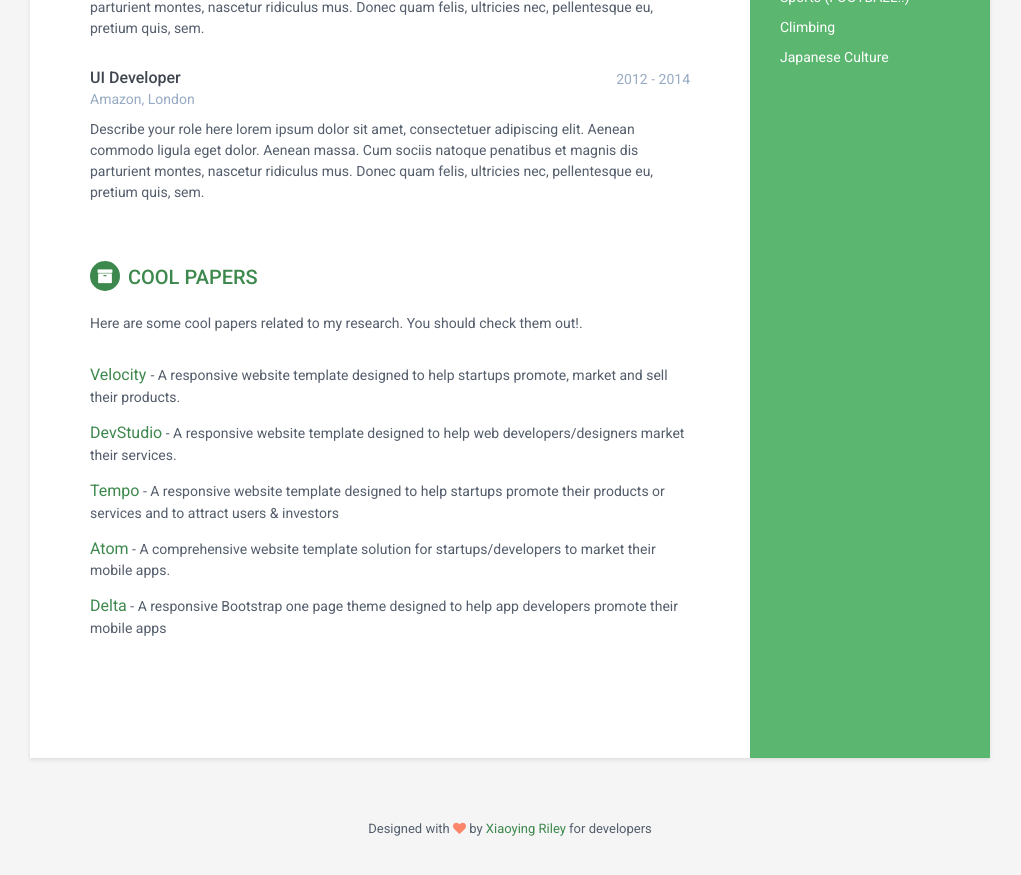
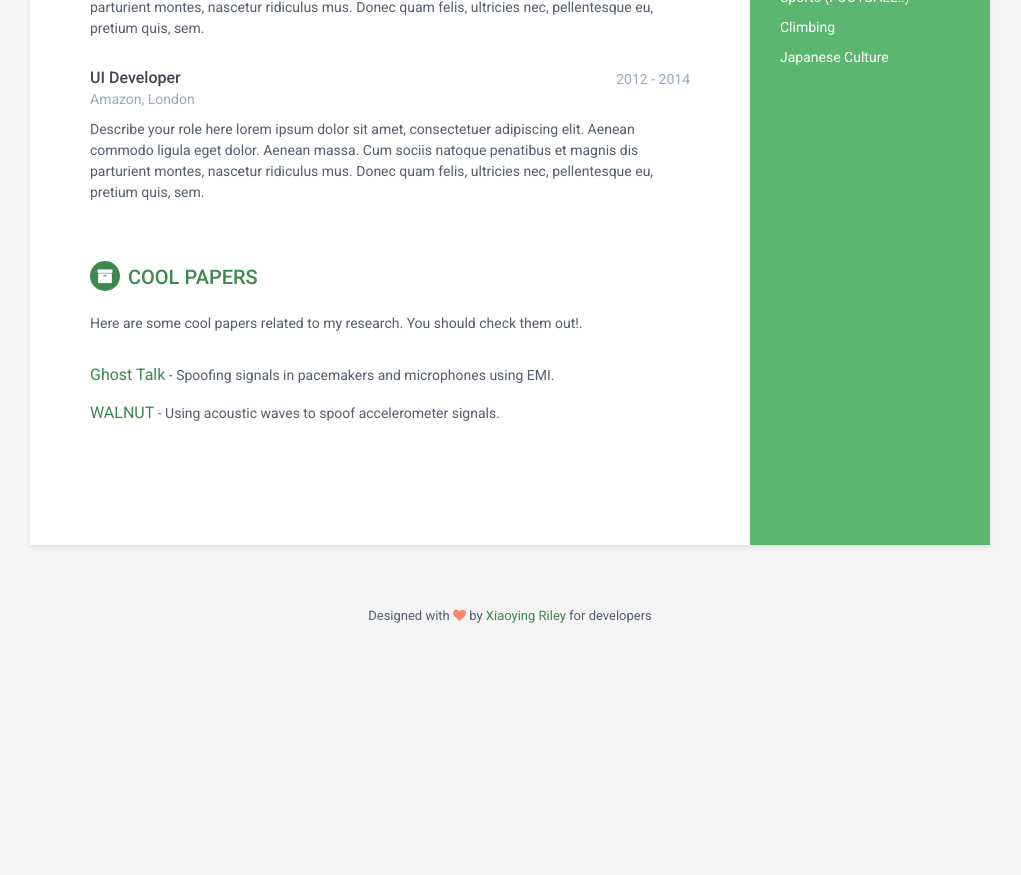
Before and after one commit to mcbolto/mcbolto.github.com, a Jekyll site: the page built from index.html, in a window 1280 px wide and 900 px high, scrolled down 1009 px. Shown: the top 875 px of the window, without its empty margins (130-1151 px from the left). Built offline with Jekyll 4.4.1, drawn with Linux system fonts in a browser that asks for light colours; after the commit the page ends 1695 px from its top, so only the background shows below that.

Commit message:
Added cool papers

```diff
--- a/_includes/papers.html
+++ b/_includes/papers.html
@@ -5,25 +5,13 @@
         them out!.</p>
     </div><!--//intro-->
     <div class="item">
-        <span class="project-title">
-            <a href="#hook">Velocity</a>
-        </span> -
-        <span
-            class="project-tagline">A responsive website template designed to
-            help startups promote, market and sell their products.
-        </span>
+        <span class="project-title"><a href="https://spqr.eecs.umich.edu/papers/fookune-emi-oakland13.pdf">Ghost Talk</a></span>
+        -
+        <span class="project-tagline">Spoofing signals in pacemakers and microphones using EMI. </span>
     </div><!--//item-->
     <div class="item">
-        <span class="project-title"><a href="#" target="_blank">DevStudio</a></span> -
-        <span class="project-tagline">A responsive website template designed to help web developers/designers market their services. </span>
-    </div><!--//item-->
-    <div class="item">
-        <span class="project-title"><a href="#" target="_blank">Tempo</a></span> - <span class="project-tagline">A responsive website template designed to help startups promote their products or services and to attract users &amp; investors</span>
-    </div><!--//item-->
-    <div class="item">
-        <span class="project-title"><a href="#" target="_blank">Atom</a></span> - <span class="project-tagline">A comprehensive website template solution for startups/developers to market their mobile apps. </span>
-    </div><!--//item-->
-    <div class="item">
-        <span class="project-title"><a href="#" target="_blank">Delta</a></span> - <span class="project-tagline">A responsive Bootstrap one page theme designed to help app developers promote their mobile apps</span>
+        <span class="project-title"><a href="https://spqr.eecs.umich.edu/papers/trippel-IEEE-oaklawn-walnut-2017.pdf">WALNUT</a></span>
+        -
+        <span class="project-tagline">Using acoustic waves to spoof accelerometer signals. </span>
     </div><!--//item-->
 </section><!--//section-->
```
Also changed, not shown: 1 other file.
